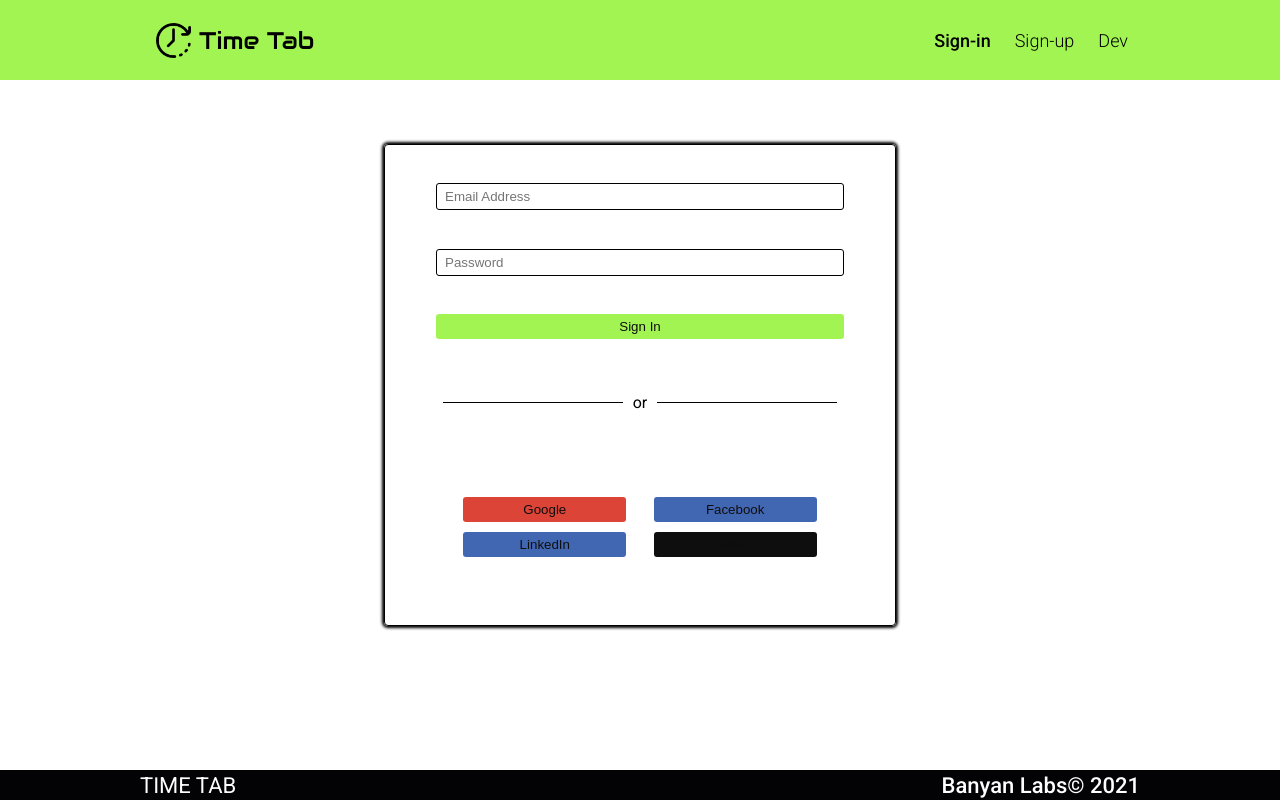
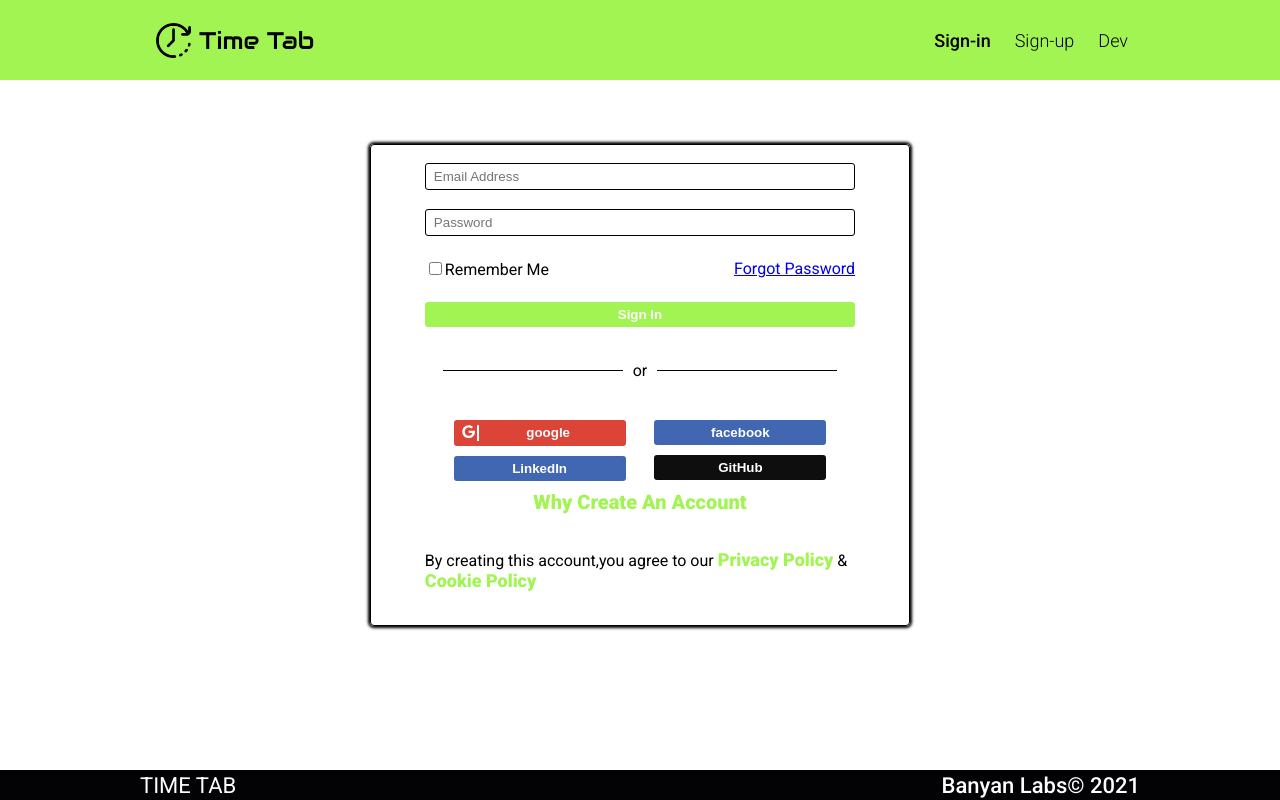
Before and after one commit to Banyan-Labs/time-tracking-app-board, a React (Create React App) app: page /sign-in in a window 1280 px wide. Built offline with nearby package versions, Linux system fonts and the light colour scheme.

Commit message:
update the commit

```diff
--- a/src/Components/commons/GenericButton/index.jsx
+++ b/src/Components/commons/GenericButton/index.jsx
@@ -16,11 +16,11 @@ const GenericButton = ({
   logo,
 }) => {
   let name = logo;
-  console.log(Icon, logo);
+  console.log(Icon, logo, Icons);
 
   const RenderIcons = (
     <Span>
-      {Icons.logo} {console.log(name, 'looking')}
+      {Icons.google} {console.log(name, 'looking')}
     </Span>
   );
 
@@ -35,7 +35,7 @@ const GenericButton = ({
       fontWeight={fontWeight}
       logo={logo}
     >
-      {RenderIcons}
+      {Icon && RenderIcons}
       {text}
     </ButtonStyle>
   );
--- a/src/Components/userComfermation/SignIn/index.jsx
+++ b/src/Components/userComfermation/SignIn/index.jsx
@@ -6,6 +6,9 @@ import {
   ButtonSection,
   BorderContainer,
   BorderLine,
+  Assistance,
+  Question,
+  A,
 } from './style';
 import Input from '../../commons/GenericInput/index';
 import Button from '../../commons/GenericButton/index';
@@ -56,11 +59,21 @@ const SignIn = () => {
           type='password'
           onChange={(e) => setPassword(e.target.value)}
         />
+        <Assistance>
+          <label>
+            <input type='checkbox' />
+            Remember Me
+          </label>
+          <a href='#'>Forgot Password</a>
+        </Assistance>
+
         <Button
           text={'Sign In'}
           type='submit'
           backgroundColor={colors.green}
+          lightText
           isBlock
+          fontWeight
         />
 
         <BorderContainer>
@@ -74,16 +87,22 @@ const SignIn = () => {
             <Button
               margin
               isBlock
-              text={'Google'}
+              text={'google'}
+              backgroundColor='#DB4437'
+              lightText
               type='button'
-              backgroundColor='#DB4437'
+              fontWeight
+              Icon
+              logo={'google'}
             />
             <Button
               margin
               isBlock
               text={'LinkedIn'}
+              backgroundColor='#4267B2'
+              lightText
               type='button'
-              backgroundColor='#4267B2'
+              fontWeight
             />
           </ButtonContainer>
 
@@ -91,19 +110,28 @@ const SignIn = () => {
             <Button
               margin
               isBlock
-              text={'Facebook'}
+              text={'facebook'}
+              backgroundColor='#4267B2'
+              lightText
               type='button'
-              backgroundColor='#4267B2'
+              fontWeight
             />
             <Button
               margin
               isBlock
               text={'GitHub'}
+              backgroundColor={colors.black}
+              lightText
               type='button'
-              backgroundColor={colors.black}
+              fontWeight
             />
           </ButtonContainer>
         </ButtonSection>
+        <Question>Why Create An Account</Question>
+        <p>
+          By creating this account,you agree to our <A>Privacy Policy</A> &{' '}
+          <A>Cookie Policy</A>
+        </p>
       </Form>
     </Card>
   );
--- a/src/Components/userComfermation/SignIn/style.js
+++ b/src/Components/userComfermation/SignIn/style.js
@@ -1,4 +1,5 @@
 import styled from 'styled-components';
+import { colors } from '../../../styles/Color';
 
 export const Card = styled.div`
   display: flex;
@@ -27,9 +28,9 @@ export const ButtonSection = styled.div`
   display: flex;
   flex-direction: row;
   justify-content: space-evenly;
-  align-items: center;
+  /* align-items: center; */
   width: 100%;
-  height: 25%;
+  height: 12%;
 `;
 
 export const ButtonContainer = styled.div`
@@ -51,3 +52,22 @@ export const BorderLine = styled.div`
   width: 180px;
   margin: 0px 10px 0px 10px;
 `;
+
+export const Assistance = styled.div`
+  display: flex;
+  width: 100%;
+  justify-content: space-between;
+  padding: 5px 0 5px 0;
+`;
+
+export const Question = styled.div`
+  font-size: 20px;
+  font-weight: 800;
+  color: ${colors.green};
+`;
+
+export const A = styled.a`
+  font-size: 18px;
+  font-weight: 800;
+  color: ${colors.green};
+`;
--- a/src/Components/userComfermation/SignUp/index.jsx
+++ b/src/Components/userComfermation/SignUp/index.jsx
@@ -7,6 +7,8 @@ import {
   BorderContainer,
   BorderLine,
   Assistance,
+  Question,
+  A,
 } from './style';
 import Input from '../../commons/GenericInput';
 import Button from '../../commons/GenericButton';
@@ -152,6 +154,11 @@ const SignUp = () => {
             />
           </ButtonContainer>
         </ButtonSection>
+        <Question>Why Create An Account</Question>
+        <p>
+          By creating this account,you agree to our <A>Privacy Policy</A> &{' '}
+          <A>Cookie Policy</A>
+        </p>
       </Form>
     </Card>
   );
--- a/src/Components/userComfermation/SignUp/style.js
+++ b/src/Components/userComfermation/SignUp/style.js
@@ -1,4 +1,5 @@
 import styled from 'styled-components';
+import { colors } from '../../../styles/Color';
 
 export const Card = styled.div`
   display: flex;
@@ -27,9 +28,9 @@ export const ButtonSection = styled.div`
   display: flex;
   flex-direction: row;
   justify-content: space-evenly;
-  align-items: center;
+  /* align-items: center; */
   width: 100%;
-  height: 25%;
+  height: 12%;
 `;
 
 export const ButtonContainer = styled.div`
@@ -58,3 +59,15 @@ export const Assistance = styled.div`
   justify-content: space-between;
   padding: 5px 0 5px 0;
 `;
+
+export const Question = styled.div`
+  font-size: 20px;
+  font-weight: 800;
+  color: ${colors.green};
+`;
+
+export const A = styled.a`
+  font-size: 18px;
+  font-weight: 800;
+  color: ${colors.green};
+`;
```
